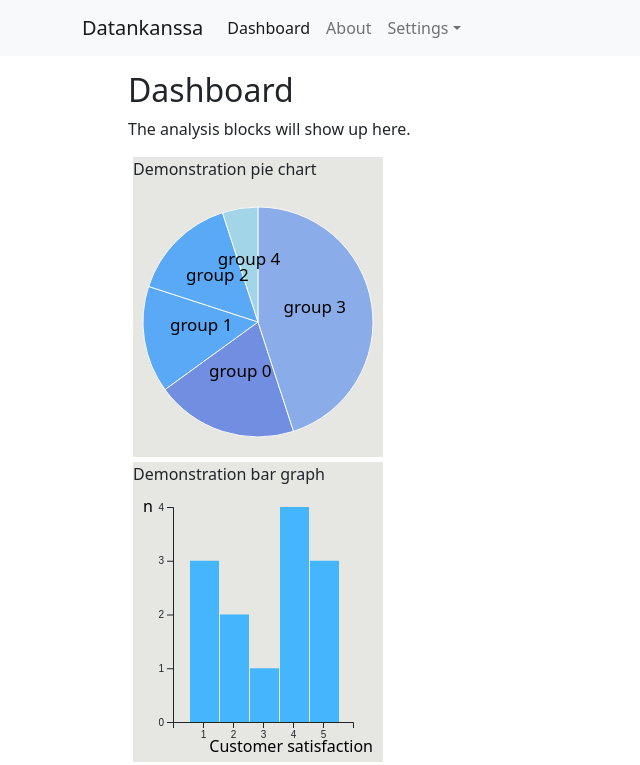
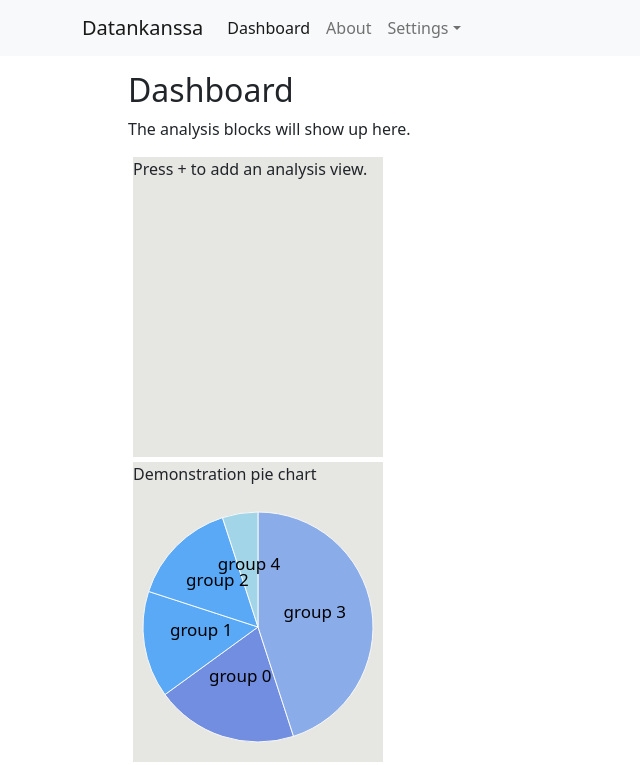
Before and after one commit to henrituol/datankanssa, a React (Create React App) app in the folder client/: page / in a window 1280 px wide. Shown: the top 765 px of the page, without its empty margins (0-640 px from the left). Built offline with nearby package versions, Linux system fonts and the light colour scheme.

Commit message:
Added empty analysis block

```diff
--- /dev/null
+++ b/client/src/components/EmptyBlock.js
@@ -0,0 +1,21 @@
+
+
+const EmptyBlock = () => {
+
+    let analysisBlockStyle = {
+        height: 300,
+        width: 250,
+        margin: 5,
+        backgroundColor: "#E6E6E3"
+    }
+
+
+    return (
+        <div className="EmptyBlock" style={analysisBlockStyle}>
+            <p>Press + to add an analysis view.</p>
+        </div>
+    )
+
+}
+
+export default EmptyBlock
--- a/client/src/views/Dashboard.js
+++ b/client/src/views/Dashboard.js
@@ -1,4 +1,5 @@
 import AnalysisBlock from "../components/AnalysisBlock";
+import EmptyBlock from "../components/EmptyBlock";
 
 const Dashboard = () => {
 
@@ -14,6 +15,7 @@ const Dashboard = () => {
         <div className =  "mainAnalysis">
             <h2>Dashboard</h2>
             <p>The analysis blocks will show up here.</p>
+            <EmptyBlock />
             <AnalysisBlock visualizationType = "piechart" data = {tempPercentageData} />
             <AnalysisBlock visualizationType = "bargraph" data = {tempBarGraphData} />
         </div>
```
